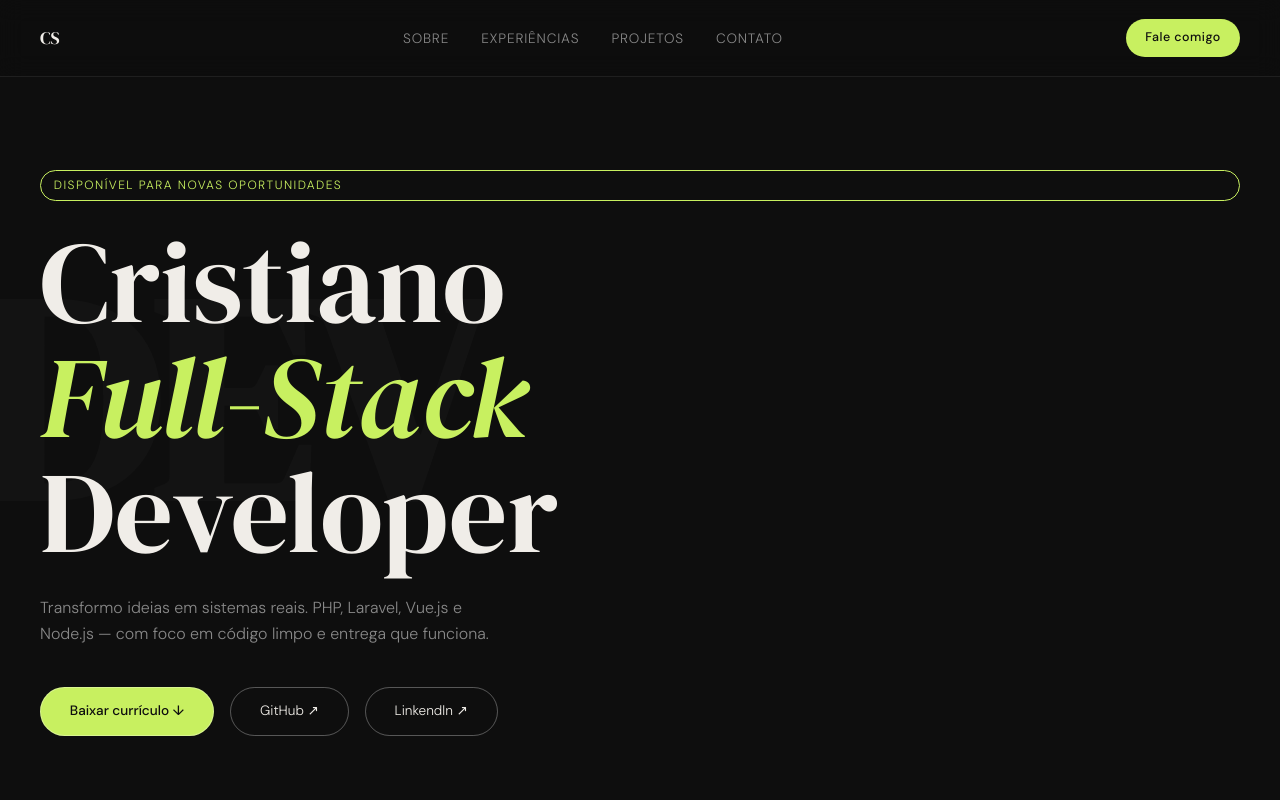
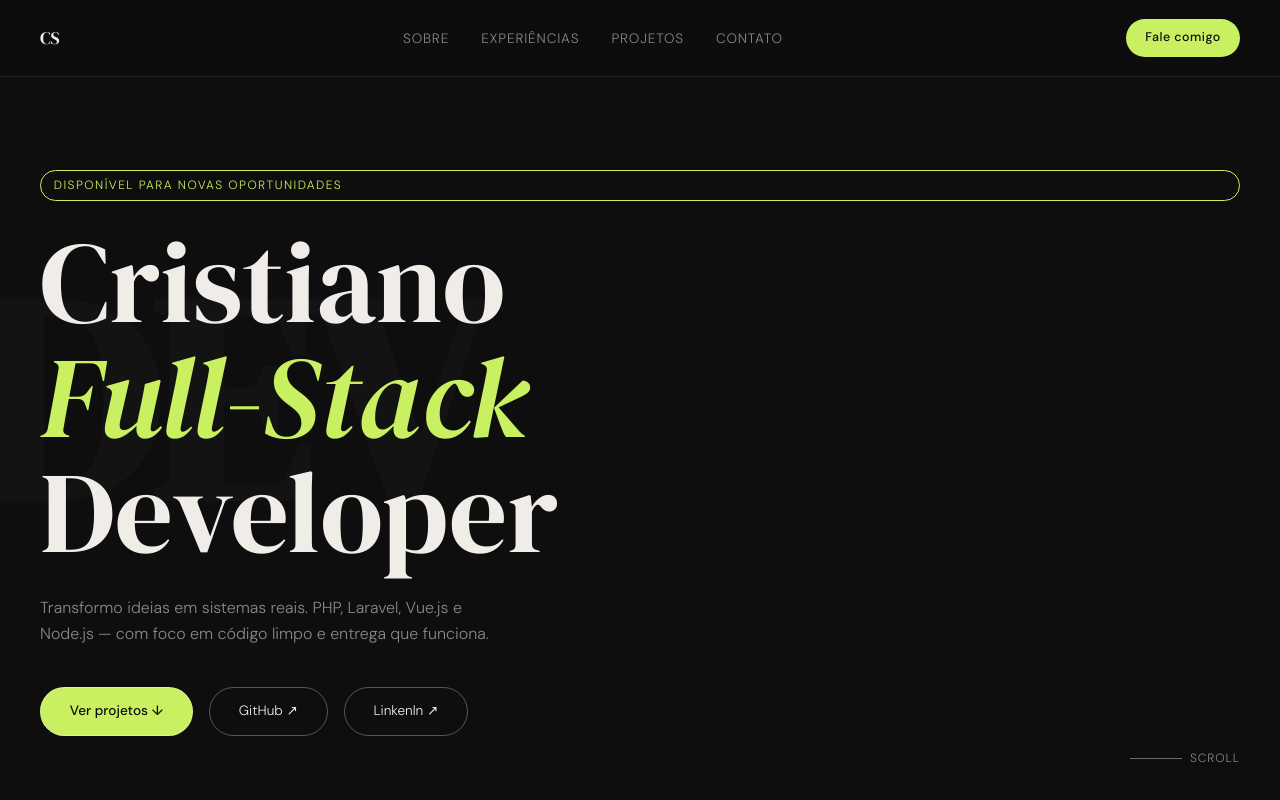
Before and after one commit to Cristiano005/portfolio-cristiano, a React (Vite) app: page / in a window 1280 px wide. Shown: the top 800 px of the page. Built offline with nearby package versions, Linux system fonts and the light colour scheme.

Commit message:
feat: scroll line added to main page

```diff
--- a/src/index.css
+++ b/src/index.css
@@ -171,6 +171,39 @@ a.btn-action:nth-child(1) {
 .btn-action:hover {
     border: 0.0625rem solid var(--border-color);
     transform: translateY(-0.0625rem);
+}
+
+#scroll {
+    display: flex;
+    align-items: center;
+    gap: 0.5rem;
+    position: absolute;
+    bottom: 2rem;
+    right: 2.5rem;
+    font-size: 0.75rem;
+    letter-spacing: 0.06rem;
+    color: var(--gray-color);
+    text-transform: uppercase;
+}
+
+#scroll #scroll-line {
+    background-color: var(--gray-color);
+    width: 2.5rem;
+    height: 0.0625rem;
+    animation: scrollLine 2s ease-in-out infinite;
+}
+
+@keyframes scrollLine {
+
+    0%, 100% {
+        width: 2.5rem;
+        opacity: 0.4;
+    }
+
+    50% {
+        width: 3.75rem;
+        opacity: 1;
+    }
 }
 
 section {
@@ -498,3 +531,11 @@ footer h5 {
     color: var(--gray-color);
     font-weight: 300;
 }
+
+@media screen and (max-width: 768px) {
+
+    .links {
+        display: none;
+    }
+
+}
--- a/src/views/App.jsx
+++ b/src/views/App.jsx
@@ -24,9 +24,13 @@ function App() {
                     Transformo ideias em sistemas reais. PHP, Laravel, Vue.js e Node.js — com foco em código limpo e entrega que funciona.
                 </p>
                 <div className="actions">
-                    <a href="./src/assets/curriculo-cristiano.pdf" className="btn btn-action" download> Baixar currículo ↓</a>
+                    <a href="./src/assets/curriculo-cristiano.pdf" className="btn btn-action" download> Ver projetos ↓</a>
                     <a href="#" className="btn btn-action"> GitHub ↗</a>
-                    <a href="#" className="btn btn-action"> Linkendln ↗</a>
+                    <a href="#" className="btn btn-action"> Linkenln ↗</a>
+                </div>
+                <div id="scroll">
+                    <span id="scroll-line"></span>
+                    scroll
                 </div>
             </main>
             <section id="about">
```
